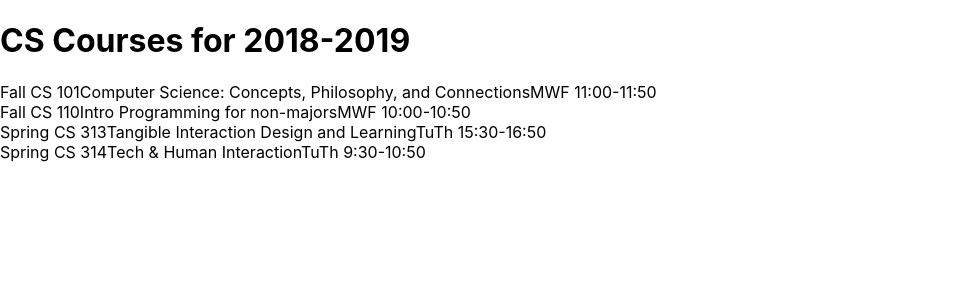
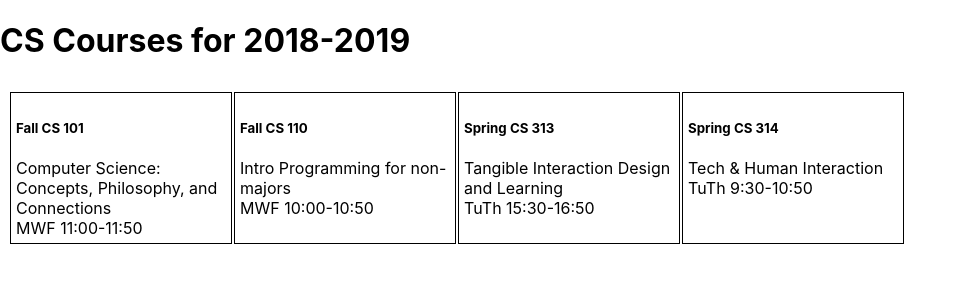
Before and after one commit to ElaineWu66/quick-react, a React (Vite) app: page / in a window 1280 px wide. Shown: the top 300 px of the page, without its empty margins (0-966 px from the left). Built offline with nearby package versions, Linux system fonts and the light colour scheme.

Commit message:
feat: style the app

```diff
--- a/src/App.css
+++ b/src/App.css
@@ -28,6 +28,20 @@
   color: #61dafb;
 }
 
+.courses-grid{
+  display: grid;
+  grid-template-columns: repeat(auto-fill, 14rem);
+
+}
+
+.card {
+
+  border: 1px solid;
+  width: 210px;
+  padding: 5px;
+  margin: 10px;
+}
+
 @keyframes App-logo-spin {
   from {
     transform: rotate(0deg);
--- a/src/App.jsx
+++ b/src/App.jsx
@@ -37,14 +37,18 @@ const App = () => {
   return(
     <>
       <h1>{schedule.title}</h1>
+      <div className = "courses-grid">
       {Object.keys(schedule.courses).map(key => (
         <>
-        <div key={key}>
-        {schedule.courses[key].term} CS {schedule.courses[key].number}
-        {schedule.courses[key].title}
-        {schedule.courses[key].meets}</div>
+        <div className="card m-1 p-2" key={key}>
+        <h5 className="card-title" >{schedule.courses[key].term} CS {schedule.courses[key].number}</h5>
+        <div className="card-text">{schedule.courses[key].title} </div>
+        <div className="card-text">{schedule.courses[key].meets}</div>
+        </div>
         </>
+
       ))}
+      </div>
 
 
     </>
```
